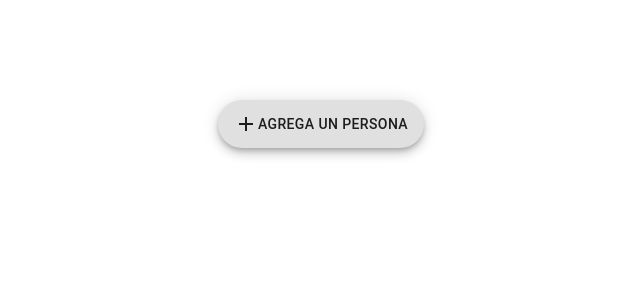
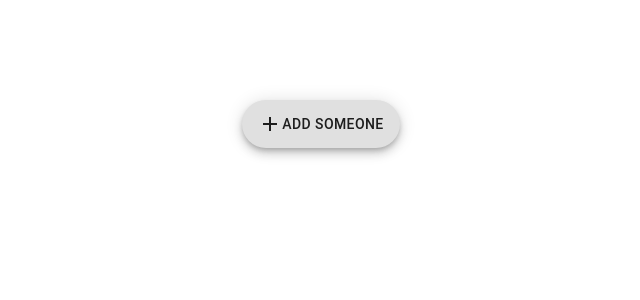
Before and after one commit to duvansh91/combobox, a React (Create React App) app: page / in a window 1280 px wide. Shown: the top 300 px of the page, without its empty margins (319-959 px from the left). Built offline with nearby package versions, Linux system fonts and the light colour scheme.

Commit message:
Get selected item

```diff
--- a/src/App.js
+++ b/src/App.js
@@ -21,17 +21,17 @@ class App extends Component {
         { key: 12, title: 'Antonio salcedo', description: '24', image: 'https://image.flaticon.com/icons/svg/701/701993.svg' },
         { key: 13, title: 'Aris Julio', description: '23', image: 'https://image.flaticon.com/icons/svg/701/701993.svg' },
         { key: 14, title: 'Winston Stand', description: '24', image: 'https://image.flaticon.com/icons/svg/701/701993.svg' }
-      ],
-      selected: ""
+      ]
     }
   }
 
   render() {
+
     const { rows } = this.state;
 
     return (
       <div className="App">
-        <ComboBox placeHolder="Agrega un persona" data={rows} />
+        <ComboBox placeHolder="Add someone" data={rows} onChange={(value) => {console.log(value.title)}}/>
       </div>
     );
   }
--- a/src/examples/ComboBox.js
+++ b/src/examples/ComboBox.js
@@ -13,11 +13,17 @@ import AddIcon from '@material-ui/icons/Add';
 import Chip from '@material-ui/core/Chip';
 
 /*
-You can pass by props:
+**You can pass by props:
 
-data = {yourdata}
-placeHolder = "Text to show on the button"
-selected = () = {}
+*data = [{ key: yourKey, title: yourTitle, description: yourDescription, image: yourUrlImage }]
+*placeHolder = "Text to show on the button"
+
+**For get a selected element
+*Use in your component a callback on onChange prop:
+onChange={(value) => {console.log(value)}}
+
+**Use example:
+<ComboBox placeHolder="your Text" data={yourData} onChange={(value) => {console.log(value)}}/>
 
 */
 
@@ -28,12 +34,10 @@ class ComboBox extends Component {
         super(props);
         this.state = {
             rows: this.props.data,
-            open: this.props.open,
             search: '',
             filteredRows: [],
             open: false,
             selected: [],
-            current: [],
             placeHolder: this.props.placeHolder
         }
     }
@@ -42,6 +46,7 @@ class ComboBox extends Component {
         this.state.selected.push(item);
         this.setState({ search: '' });
         this.setState({ open: false });
+        if(this.props.onChange){this.props.onChange(item)}
     }
 
     updateSearch = (e) => {
@@ -69,12 +74,11 @@ class ComboBox extends Component {
 
     handleDelete = () => {
         this.setState({ selected: [] });
-        this.setState({ current: [] });
     }
 
     render() {
 
-        const { open, search, rows, selected, current, placeHolder } = this.state;
+        const { open, search, rows, selected, placeHolder } = this.state;
 
         const filteredRows = rows.filter(row => {
             return Object.keys(row).some(key => {
@@ -111,7 +115,6 @@ class ComboBox extends Component {
                     <Paper className='main-container'>
                         <TextField
                             size="small"
-                                className='search-box'
                             label="Search"
                             className={'search'}
                             value={search}
```
Lines whose indentation alone changed are shown as unchanged.
